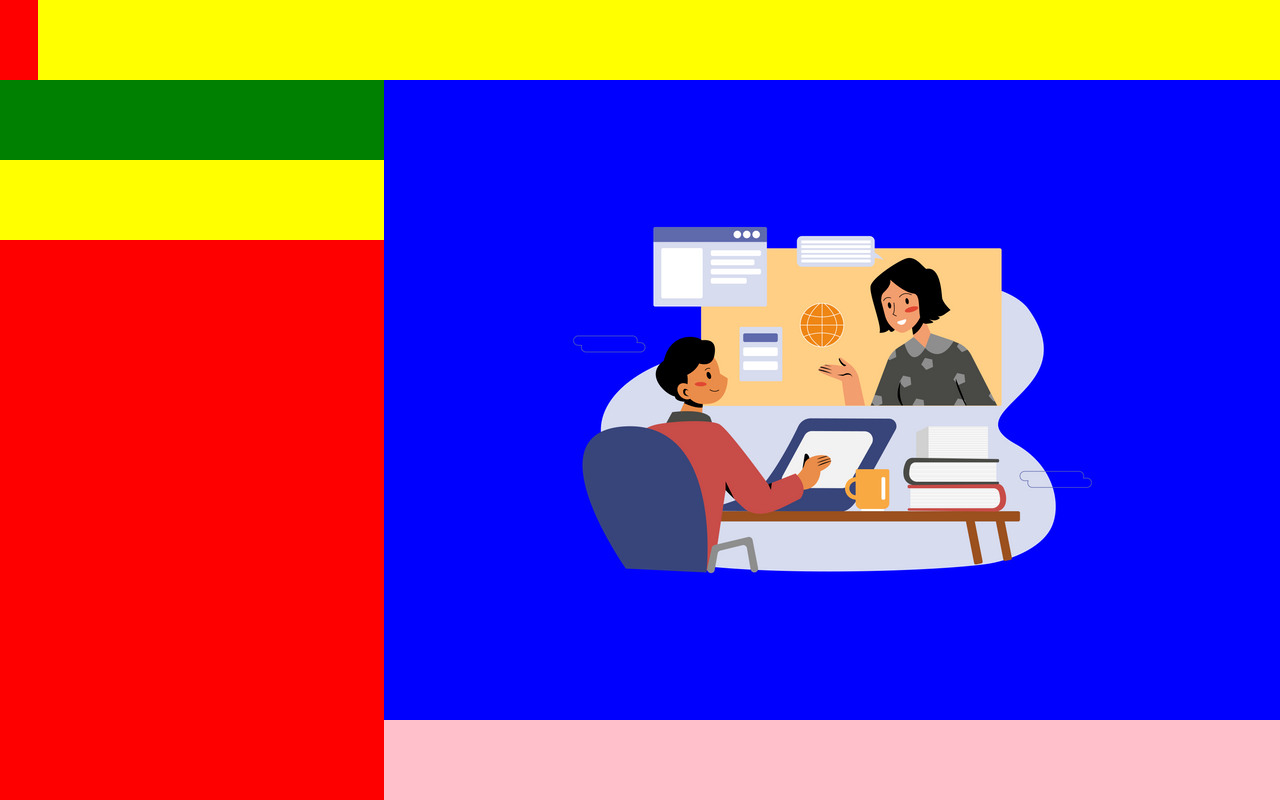
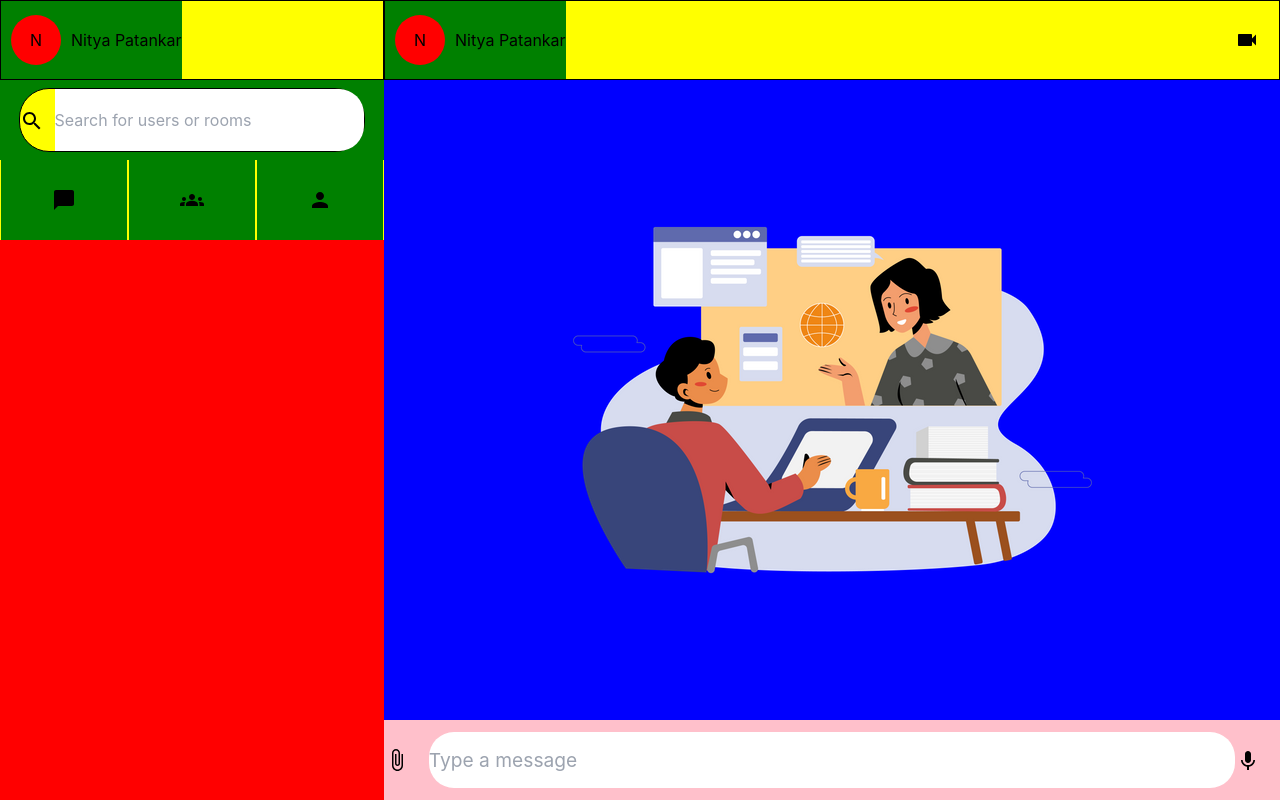
Before and after one commit to Yash621/meta-meet, a Next.js app in the folder frontend/: page /chat in a window 1280 px wide. Built offline with nearby package versions, Linux system fonts and the light colour scheme.

Commit message:
implemented chat containers

```diff
--- a/frontend/package.json
+++ b/frontend/package.json
@@ -10,7 +10,10 @@
     "format": "prettier --write \"**/*.{js, jsx}\""
   },
   "dependencies": {
+    "@emotion/react": "^11.7.1",
+    "@emotion/styled": "^11.6.0",
     "@mui/icons-material": "^5.3.1",
+    "@mui/material": "^5.3.1",
     "@next-auth/firebase-adapter": "^0.1.2-pr.183-76202b42.8",
     "@reduxjs/toolkit": "^1.7.1",
     "firebase": "^8.6.7",
--- a/frontend/pages/chat/chatPage.module.css
+++ b/frontend/pages/chat/chatPage.module.css
@@ -28,24 +28,38 @@
   width: 100%;
   height: 10%;
   display: flex;
+  align-items: center;
   justify-content: space-between;
-  align-items: center;
   background-color: yellow;
+  border: 1px solid black;
 }
 .profileAvatarContainer {
   background-color: red;
-  width: 10%;
-  height: 100%;
+  border-radius: 50%;
+  margin-left: 10px;
+  margin-right: 10px;
+  width: 50px;
+  height: 50px;
+  object-fit: contain;
+  display: flex;
+  justify-content: center;
+  align-items: center;
 }
 .searchBarContainer {
   background-color: green;
   width: 100%;
   height: 10%;
+  display: flex;
+  align-items: center;
+  justify-content: center;
 }
 .OptionsIconContainer {
   background-color: yellow;
   width: 100%;
   height: 10%;
+  display: flex;
+  align-items: center;
+  justify-content: space-around;
 }
 .contactListContainer {
   background-color: red;
@@ -65,9 +79,68 @@
   background-color: pink;
   width: 100%;
   height: 10%;
+  display: flex;
+  align-items: center;
+  justify-content: space-between;
 }
-/* .chatContainer {
-  background-color: red;
-  width: 100%;
-  height: 85%;
-} */
+.searchBarIcon {
+  width: 30px;
+  height: 30px;
+}
+.searchBar {
+  width: 90%;
+  height: 80%;
+  background-color: yellow;
+  border: 1px solid black;
+  border-radius: 30px;
+  display: flex;
+  align-items: center;
+  justify-content: space-between;
+}
+.searchBarInput {
+  width: 90%;
+  height: 100%;
+  border-radius: 0px 25px 25px 0px;
+  display: flex;
+  align-items: center;
+  justify-content: center;
+}
+.OptionsIcon {
+  width: 30px;
+  height: 30px;
+}
+.OptionsIconContainer div {
+  background-color: green;
+  display: flex;
+  align-items: center;
+  justify-content: center;
+  height: 100%;
+  width: 33%;
+}
+.profileOverviewContainer {
+  background-color: green;
+  width: auto;
+  height: 100%;
+  display: flex;
+  align-items: center;
+}
+.chatIcon {
+  width: 30px;
+  height: 30px;
+  margin-right: 20px;
+  cursor: pointer;
+}
+.chatInput {
+  height: 70%;
+  width: 90%;
+  border-radius: 25px;
+  font-size: 1.2em;
+  border: none;
+}
+.chatIconContainer {
+  width: 5%;
+  height: 100%;
+  display: flex;
+  align-items: center;
+  justify-content: flex-end;
+}
--- a/frontend/pages/chat/index.tsx
+++ b/frontend/pages/chat/index.tsx
@@ -3,32 +3,79 @@ import React from "react";
 import chatPageCSS from "./chatPage.module.css";
 import Image from "next/image";
 import graphic from "../../public/static/images/landing-page-icon.png";
+import SearchIcon from "@mui/icons-material/Search";
+import MessageIcon from "@mui/icons-material/Message";
+import PersonIcon from "@mui/icons-material/Person";
+import GroupsIcon from "@mui/icons-material/Groups";
+import ChatBubbleIcon from "@mui/icons-material/ChatBubble";
+import VideocamIcon from "@mui/icons-material/Videocam";
+import KeyboardVoiceIcon from "@mui/icons-material/KeyboardVoice";
+import AttachFileIcon from "@mui/icons-material/AttachFile";
 
 function index() {
   return (
     <div className={chatPageCSS.container}>
       <div className={chatPageCSS.contactContainer}>
         <div className={chatPageCSS.headerContainer}>
-          <div className={chatPageCSS.profileAvatarContainer}></div>
-          <div className={chatPageCSS.profileNameContainer}></div>
+          <div className={chatPageCSS.profileOverviewContainer}>
+            {" "}
+            <div className={chatPageCSS.profileAvatarContainer}>N</div>
+            <div className={chatPageCSS.profileNameContainer}>
+              Nitya Patankar
+            </div>
+          </div>
         </div>
         <div className={chatPageCSS.searchBarContainer}>
           <div className={chatPageCSS.searchBar}>
-            <div className={chatPageCSS.searchBarIcon}></div>
-            <div className={chatPageCSS.searchBarInput}></div>
+            <div>
+              <SearchIcon className={chatPageCSS.searchBarIcon} />
+            </div>
+
+            <input
+              type="text"
+              placeholder="Search for users or rooms"
+              className={chatPageCSS.searchBarInput}
+            ></input>
           </div>
         </div>
-        <div className={chatPageCSS.OptionsIconContainer}></div>
+        <div className={chatPageCSS.OptionsIconContainer}>
+          <div>
+            <ChatBubbleIcon className={chatPageCSS.OptionsIcon} />
+          </div>
+          <div>
+            <GroupsIcon className={chatPageCSS.OptionsIcon} />
+          </div>
+          <div>
+            <PersonIcon className={chatPageCSS.OptionsIcon} />
+          </div>
+        </div>
         <div className={chatPageCSS.contactListContainer}></div>
       </div>
       <div className={chatPageCSS.chatContainer}>
-        <div className={chatPageCSS.headerContainer}></div>
+        <div className={chatPageCSS.headerContainer}>
+          <div className={chatPageCSS.profileOverviewContainer}>
+            <div className={chatPageCSS.profileAvatarContainer}>N</div>
+            <div className={chatPageCSS.profileNameContainer}>
+              Nitya Patankar
+            </div>
+          </div>
+          <VideocamIcon className={chatPageCSS.chatIcon} />
+        </div>
         <div className={chatPageCSS.chat}>
           <Image src={graphic} />
         </div>
         <div className={chatPageCSS.chatInputContainer}>
-          <div className={chatPageCSS.chatInput}></div>
-          <div className={chatPageCSS.chatIcon}></div>
+          <div className={chatPageCSS.chatIconContainer}>
+            <AttachFileIcon className={chatPageCSS.chatIcon} />
+          </div>
+          <input
+            type="text"
+            placeholder="Type a message"
+            className={chatPageCSS.chatInput}
+          ></input>
+          <div className={chatPageCSS.chatIconContainer}>
+            <KeyboardVoiceIcon className={chatPageCSS.chatIcon} />
+          </div>
         </div>
       </div>
     </div>
```
Also changed, not shown: 1 other file (tests, documents, lock files or other folders).
